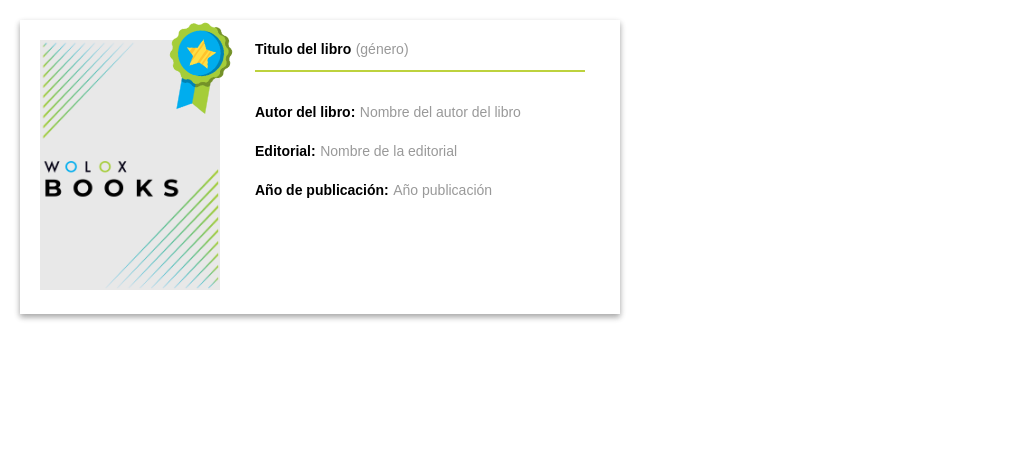
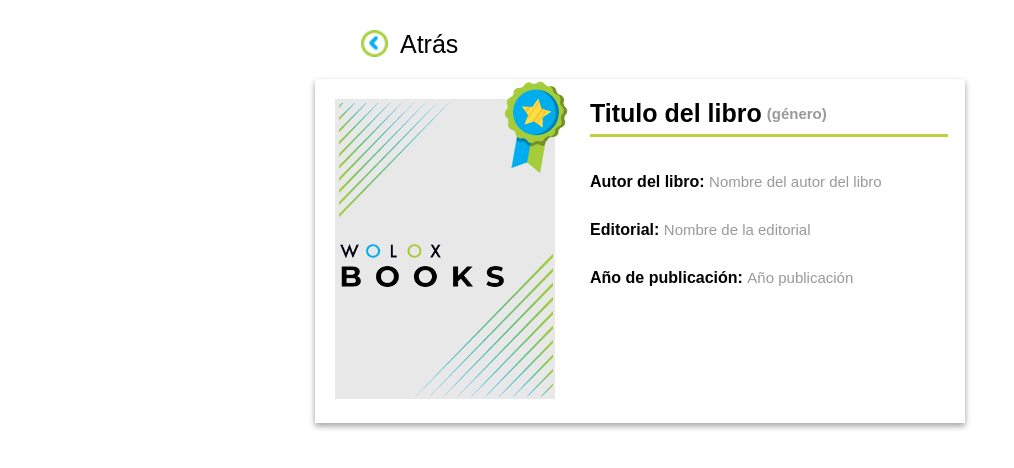
Before and after one commit to wolox-training/sh-angular, a plain HTML site: page bookDetails.html in a window 1280 px wide. Shown: the whole page, without its empty margins (0-1014 px from the left). Drawn offline with nearby package versions, Linux system fonts and the light colour scheme; files that its build step writes are made by us from their sources.

Commit message:
redirection was added to the list of books

```diff
--- a/bookDetails.html
+++ b/bookDetails.html
@@ -10,6 +10,7 @@
   </head>
 
   <body>
+    <a class="back-to-index" href="./index.html">Atrás</a>
     <div class="container">
       <div class="container-img-book">
         <img class="book-img" src="./assets/book-cover.png" alt="Book cover" />
@@ -17,7 +18,7 @@
       <div class="container-book">
         <div class="container-book-title">
           <h1 class="book-title">Titulo del libro</h1>
-          <span class="description">(género)</span>
+          <span class="title-description">(género)</span>
         </div>
         <div>
           <h2 class="book-details">Autor del libro:</h2>
--- a/scss/detail.scss
+++ b/scss/detail.scss
@@ -1,44 +1,59 @@
 @import "colors";
 
+@mixin font-style {
+  font-size: 15px;
+  color: $grey;
+}
+
 .book-title {
+  font-size: 25px;
   font-weight: bold;
+  margin-right: 5px;
 
   &::before {
     content: "";
     background: $lemon;
     display: block;
-    height: 2px;
+    height: 3px;
     position: absolute;
-    top: 50px;
+    top: 55px;
     width: 55%;
   }
 }
 
+.title-description {
+  @include font-style();
+  font-weight: bolder;
+}
+
 .book-details {
+  font-size: 16px;
   font-weight: bold;
-  margin-bottom: 22px;
+  margin-bottom: 30px;
 }
 
 .description {
-  color: $grey;
+  @include font-style();
 }
 
 .container {
   display: flex;
   box-shadow: 0 3px 6px rgba(0, 0, 0, 0.16), 0 3px 6px rgba(0, 0, 0, 0.23);
-  margin: 20px;
+  margin: 20px auto;
   padding: 20px;
   position: relative;
-  width: 600px;
+  width: 650px;
 }
 
 .book-img {
-  height: 250px;
+  height: 300px;
   margin-right: 35px;
-  width: 180px;
+  width: 220px;
 }
 
 .container-book-title {
+  display: flex;
+  align-items: center;
   margin-bottom: 45px;
 }
 
@@ -60,3 +75,23 @@
     z-index: 1;
   }
 }
+
+.back-to-index {
+  font-weight: lighter;
+  font-size: 25px;
+  margin: 30px 380px 0;
+  padding-left: 20px;
+  position: relative;
+
+  &::before {
+    content: "";
+    background: url("./assets/back-arrow-20.png");
+    background-size: contain;
+    background-repeat: no-repeat;
+    display: block;
+    position: absolute;
+    height: 30px;
+    right: 70px;
+    width: 27px;
+  }
+}
```
Also changed, not shown: assets/back-arrow-20.png (added).
